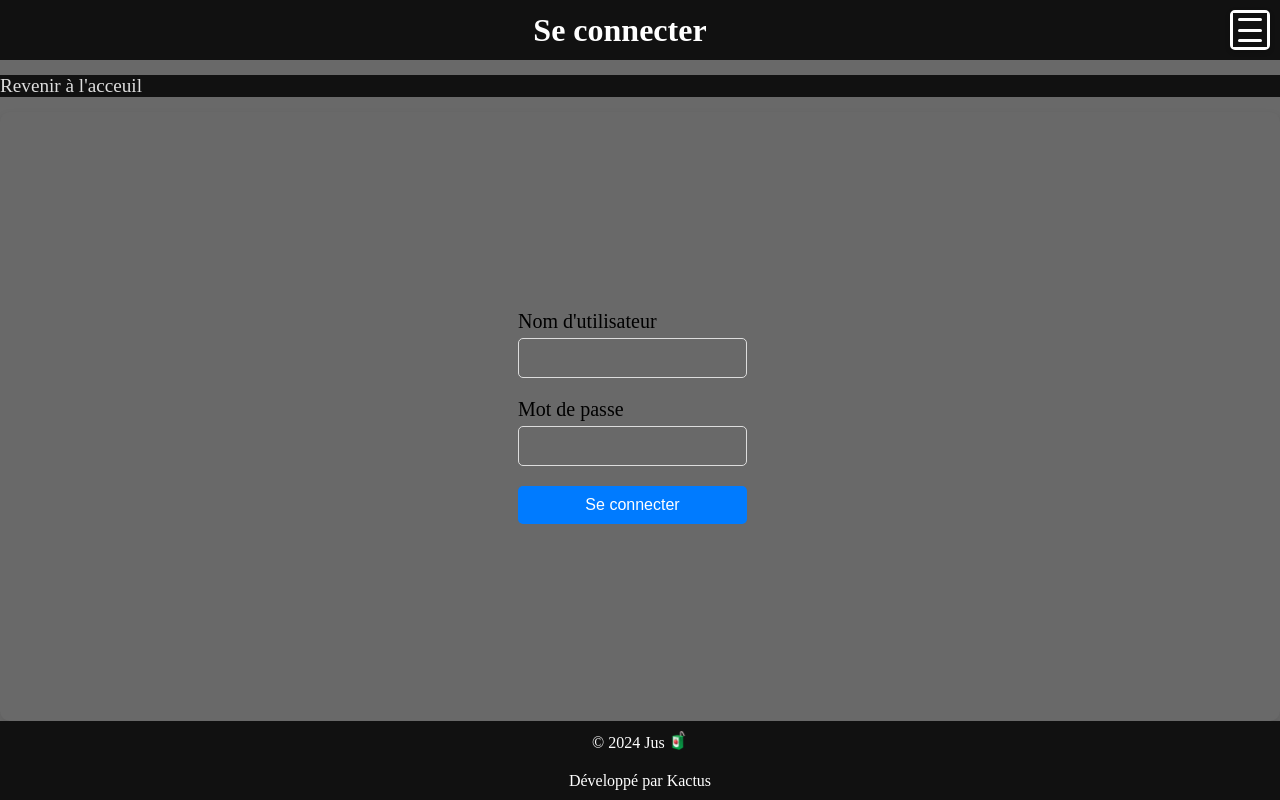
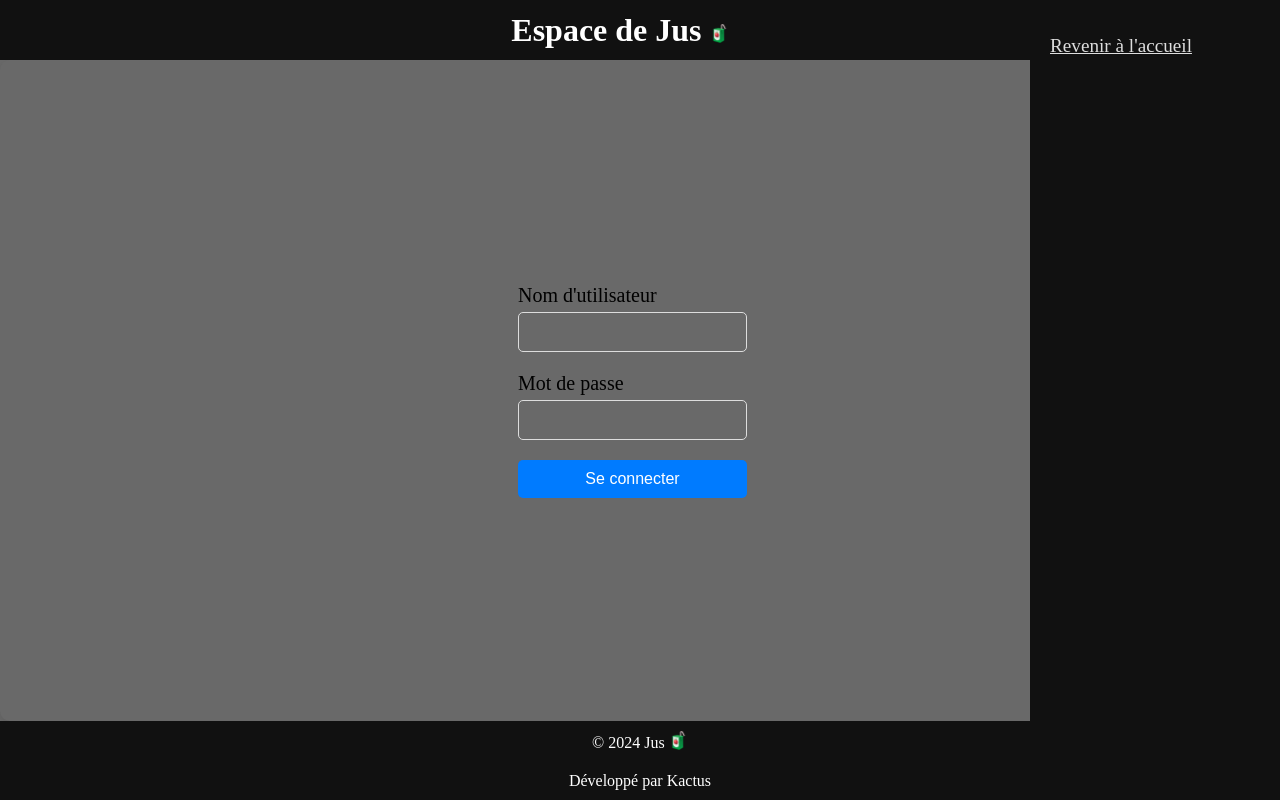
Before and after one commit to klemaire60/gallerieNumerique, a website: page login.html in a window 1280 px wide. Both pictures are taken after a click on the element 1250 px from the left and 30 px from the top of the page. Drawn offline with Linux system fonts and the light colour scheme.

Commit message:
ajustements login

```diff
--- a/login.html
+++ b/login.html
@@ -8,8 +8,8 @@
 </head>
 <body>
     <header>
-        <h1 class="bg-color">Se connecter</h1>
-        <div class="menu-container">
+        <h1 class="bg-color">Espace de Jus <img class="emoji" src="sprites/jusDePomme.png" alt="Emoji jus de Pomme"></h1>
+        <div class="menu-container" onclick="showSidebar()">
             <div class="menu-icon">
                 <span></span>
                 <span></span>
@@ -17,11 +17,10 @@
             </div>
         </div>
     </header>
-    <div class="sideBar">
-        <p class="sideBarText">Revenir à l'acceuil</p>
-        <p class="sideBarText"></p>
-        <p class="sideBarText"></p>
+    <div class="sidebar" id="sidebar">
+        <a class="sideBarText" onclick="closeSidebar()" href="./index.html">Revenir à l'accueil</a>
     </div>
+    <div class="overlay" id="overlay" onclick="closeSidebar()"></div>
     <div class="login-box">
         <div id="login-form">
             <div class="input-group">
--- a/public/login.js
+++ b/public/login.js
@@ -20,7 +20,26 @@ button.addEventListener('click', async (event) => {
         const data = await response.json();
 
         responseDiv.innerHTML = data.message;
+        window.location.href = `/admin.html`
     } catch (error) {
         console.error('Erreur lors de la requête de connexion : \n', error);
     }
 })
+
+function showSidebar() {
+    const sidebar = document.getElementById("sidebar");
+    const overlay = document.getElementById("overlay");
+
+    // Afficher la sidebar et l'overlay
+    sidebar.style.display = 'flex';
+    overlay.style.display = 'block';
+}
+
+function closeSidebar() {
+    const sidebar = document.getElementById("sidebar");
+    const overlay = document.getElementById("overlay");
+
+    // Masquer la sidebar et l'overlay
+    sidebar.style.display = 'none';
+    overlay.style.display = 'none';
+}
```
